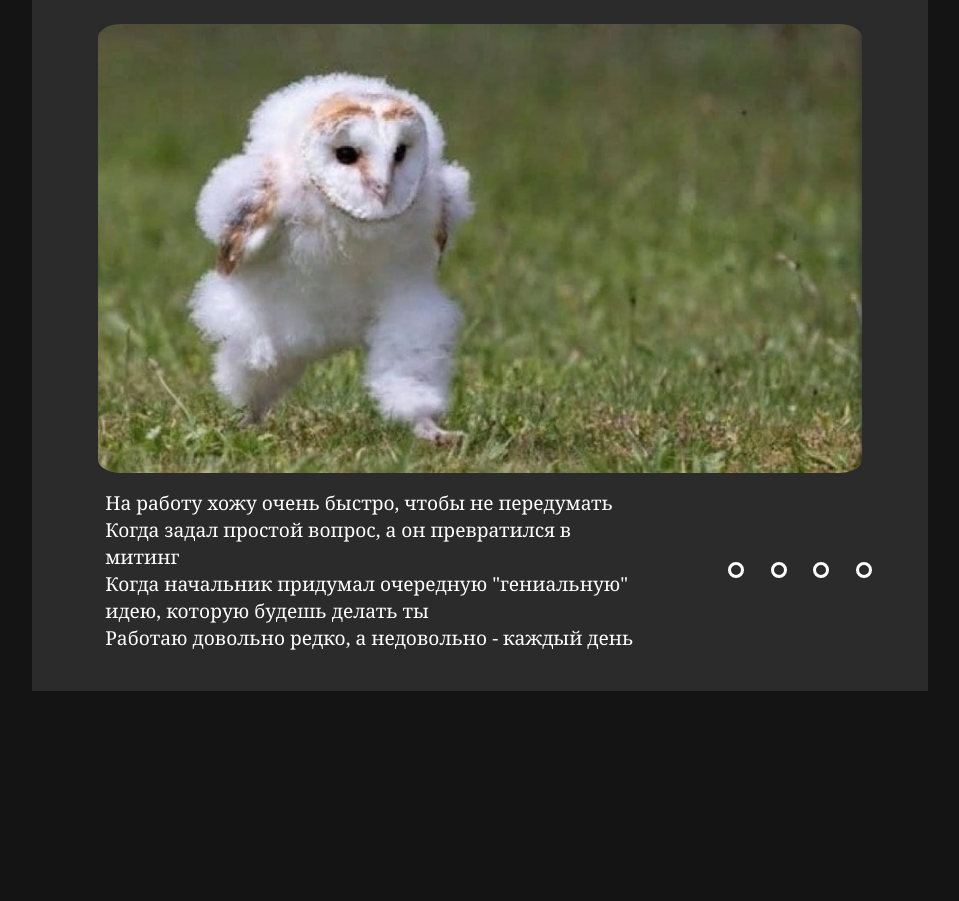
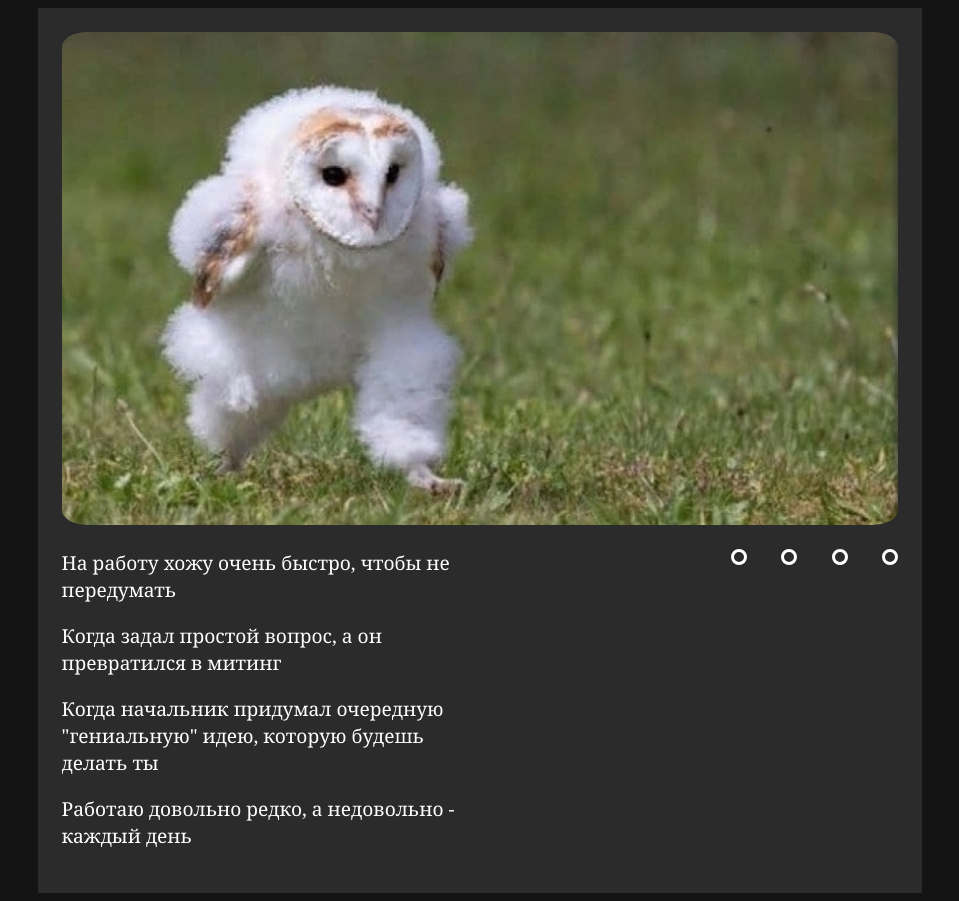
Before and after one commit to OlgaYurch/cssMemeSlider, a plain HTML site: page cssMemeSlider/index.html in a window 1280 px wide. Shown: the whole page, without its empty margins (160-1119 px from the left). Before the commit the page ends 800 px from the top, so only its background shows below. Drawn offline with Linux system fonts and the light colour scheme.

Commit message:
feat: change the css properties of individual elements to match the task (Sun, Sep 15, 2024 11:38 AM)

```diff
--- a/cssMemeSlider/style.css
+++ b/cssMemeSlider/style.css
@@ -3,7 +3,6 @@
   src: url(fonts/georgia-regular.ttf);
 }
 * {
-  margin: 0 auto;
   box-sizing: border-box;
   padding: 0;
 }
@@ -13,6 +12,7 @@ body {
 .wrapper {
   width: 70%;
   padding: 3vh;
+  margin: 0 auto;
   background-color: #2b2b2b;
 }
 input {
@@ -20,7 +20,7 @@ input {
 }
 .image-list {
   display: flex;
-  max-width: 90%;
+  max-width: 100%;
   overflow: hidden;
 }
 .img {
@@ -31,23 +31,23 @@ input {
 .text-and-control {
   display: flex;
   justify-content: space-between;
-  align-items: center;
+  align-items: start;
   width: 100%;
   gap: 1vh;
+  margin-top: 3vh;
 }
 .text-list {
   display: flex;
-  width: 70%;
-  font-weight: 700;
+  justify-content: left;
+  width: 50%;
   font: 1.2rem Georgia;
   color: #ffffff;
   flex-wrap: wrap;
-  padding: 2vh;
   overflow: hidden;
 }
 .text {
-  width: 95%;
-  white-space: pre-wrap;
+  width: 100%;
+  margin-top: 0;
 }
 .control-list {
   display: flex;
```
